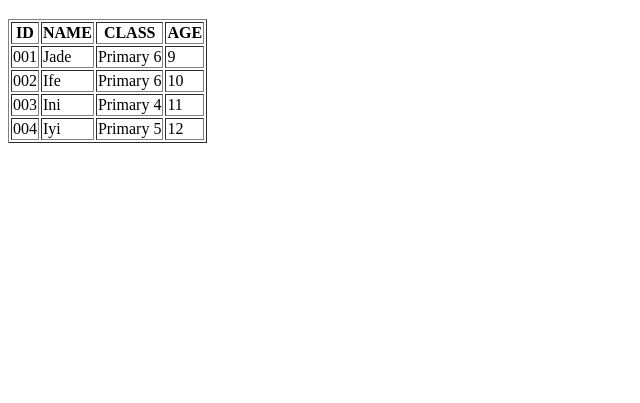
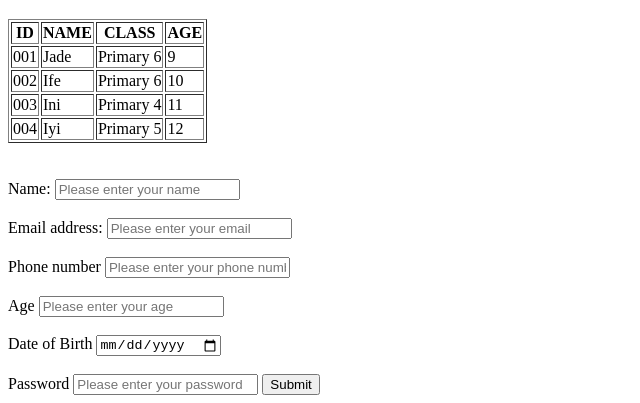
Before and after one commit to jaytee-b/git-tutorial, a plain HTML site: page index.html in a window 1280 px wide. Shown: the part 2607-3010 px from the top of the page, without its empty margins (0-640 px from the left). Before the commit the page ends 2758 px from the top, so only its background shows below. Drawn offline with Linux system fonts and the light colour scheme.

Commit message:
form element added

```diff
--- a/index.html
+++ b/index.html
@@ -55,7 +55,10 @@
     <br>
     <br>
     <!-- iframe tag -->
-    <iframe width="853" height="480" src="https://www.youtube.com/embed/8iXHciqlAdA" title="Learn HTML favicons in 2 minutes! 🗿" frameborder="0" allow="accelerometer; autoplay; clipboard-write; encrypted-media; gyroscope; picture-in-picture; web-share" referrerpolicy="strict-origin-when-cross-origin" allowfullscreen></iframe>
+    <iframe width="853" height="480" src="https://www.youtube.com/embed/8iXHciqlAdA"
+        title="Learn HTML favicons in 2 minutes! 🗿" frameborder="0"
+        allow="accelerometer; autoplay; clipboard-write; encrypted-media; gyroscope; picture-in-picture; web-share"
+        referrerpolicy="strict-origin-when-cross-origin" allowfullscreen></iframe>
     <br>
     <br>
     <!-- table tag -->
@@ -92,6 +95,36 @@
             <td>12</td>
         </tr>
     </table>
+    <br>
+    <br>
+    <!-- Form tag -->
+    <form action="">
+        <label for="">Name:</label>
+        <input type="text" placeholder="Please enter your name">
+        <br>
+        <br>
+        <label for="">Email address:</label>
+        <input type="email" placeholder="Please enter your email">
+        <br>
+        <br>
+        <label for="">Phone number</label>
+        <input type="tel" placeholder="Please enter your phone number">
+        <br>
+        <br>
+        <label for="">Age</label>
+        <input type="number" placeholder="Please enter your age">
+        <br>
+        <br>
+        <label for="">Date of Birth</label>
+        <input type="date">
+        <br>
+        <br>
+        <label for="">Password</label>
+        <input type="password" placeholder="Please enter your password">
+        <input type="submit">
+
+
+    </form>
 </body>
 
 </html>
```
